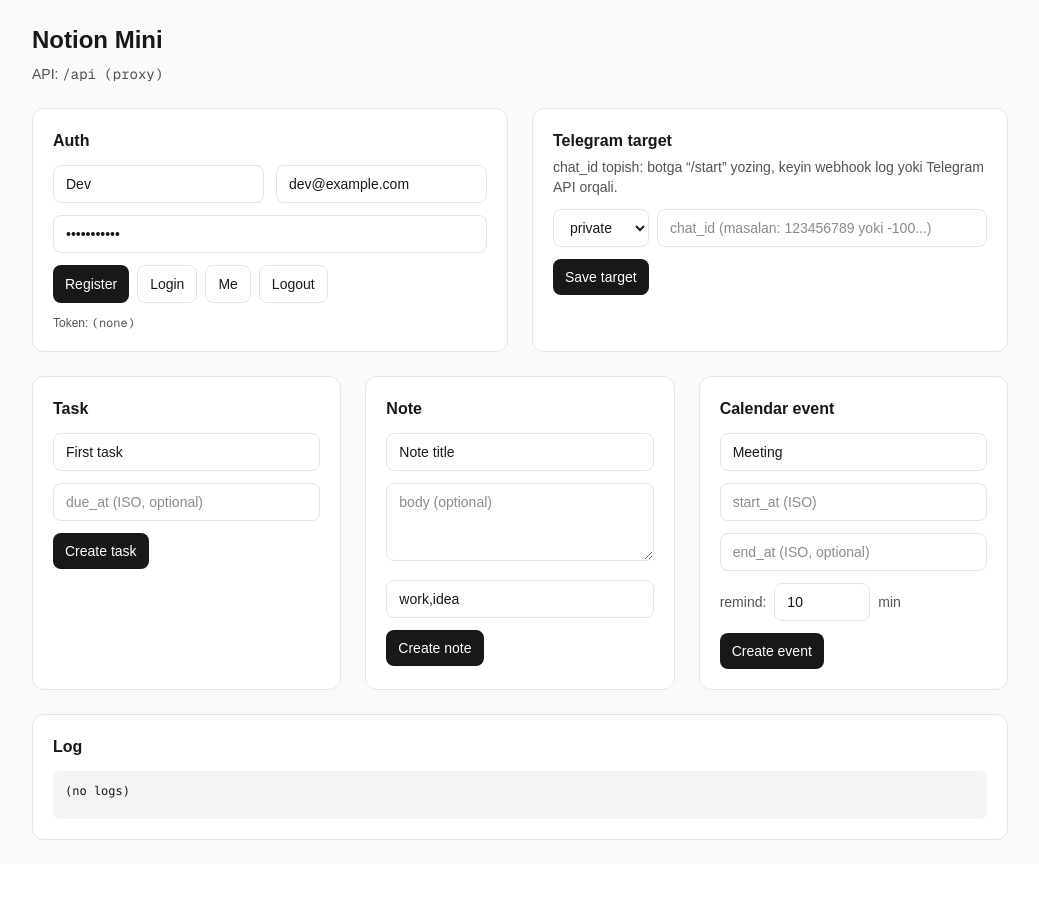
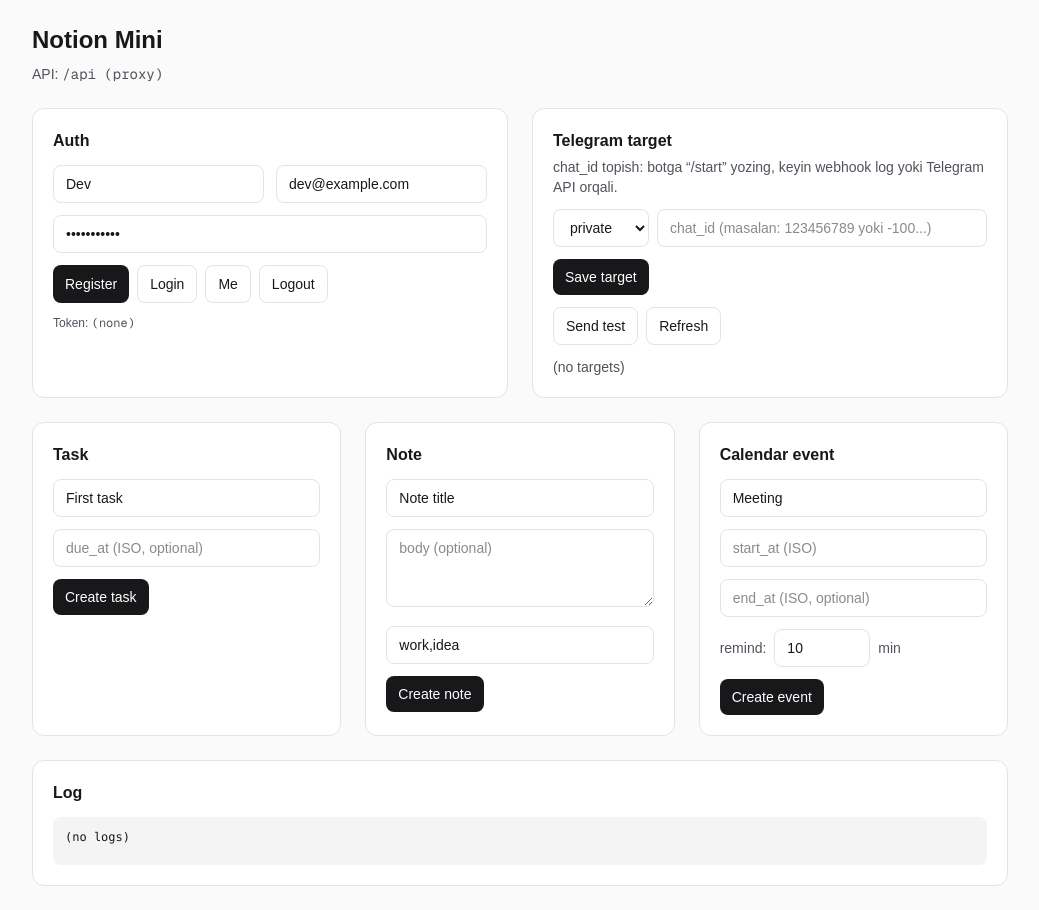
Before and after one commit to sherzot/Notion, a Next.js app in the folder frontend/: page / in a window 1280 px wide. Shown: the whole page, without its empty margins (120-1159 px from the left). Before the commit the page ends 864 px from the top, so only its background shows below. Built offline with nearby package versions, Linux system fonts and the light colour scheme.

Commit message:
feat(ui): manage telegram targets + send test

```diff
--- a/frontend/src/app/page.jsx
+++ b/frontend/src/app/page.jsx
@@ -67,10 +67,29 @@
 
   const [tgType, setTgType] = useState("private");
   const [tgChatId, setTgChatId] = useState("");
+  const [tgTargets, setTgTargets] = useState([]);
 
   useEffect(() => {
     if (token) localStorage.setItem(LS_TOKEN_KEY, token);
     else localStorage.removeItem(LS_TOKEN_KEY);
+  }, [token]);
+
+  async function refreshTelegramTargets(t = token) {
+    if (!t) {
+      setTgTargets([]);
+      return;
+    }
+    try {
+      const res = await apiFetch("/api/telegram-targets", { method: "GET", token: t });
+      setTgTargets(res.telegram_targets || []);
+    } catch (e) {
+      setLog(`telegram targets: ${errorMessage(e)}`);
+    }
+  }
+
+  useEffect(() => {
+    refreshTelegramTargets();
+    // eslint-disable-next-line react-hooks/exhaustive-deps
   }, [token]);
 
   const prettyUser = useMemo(() => {
@@ -101,6 +120,7 @@
       });
       setToken(res.token);
       setUser(res.user);
+      await refreshTelegramTargets(res.token);
       setLog("login: ok");
     } catch (e) {
       setLog(`login: ${errorMessage(e)}`);
@@ -115,6 +135,7 @@
         token,
       });
       setUser(res.user);
+      await refreshTelegramTargets(token);
       setLog("me: ok");
     } catch (e) {
       setLog(`me: ${errorMessage(e)}`);
@@ -202,9 +223,38 @@
           enabled: true,
         }),
       });
+      await refreshTelegramTargets(token);
       setLog("telegram target: saved");
     } catch (e) {
       setLog(`telegram target: ${errorMessage(e)}`);
+    }
+  }
+
+  async function deleteTelegramTarget(id) {
+    try {
+      setLog(`delete telegram target #${id}...`);
+      await apiFetch(`/api/telegram-targets/${id}`, {
+        method: "DELETE",
+        token,
+      });
+      await refreshTelegramTargets(token);
+      setLog("telegram target: deleted");
+    } catch (e) {
+      setLog(`telegram target delete: ${errorMessage(e)}`);
+    }
+  }
+
+  async function sendTelegramTest() {
+    try {
+      setLog("telegram test...");
+      const res = await apiFetch("/api/telegram/test", {
+        method: "POST",
+        token,
+        body: JSON.stringify({ text: "Test from Notion Mini" }),
+      });
+      setLog(`telegram test: ${JSON.stringify(res, null, 2)}`);
+    } catch (e) {
+      setLog(`telegram test: ${errorMessage(e)}`);
     }
   }
 
@@ -318,6 +368,51 @@
               >
                 Save target
               </button>
+
+              <div className="flex flex-wrap gap-2">
+                <button
+                  className="rounded-lg border border-zinc-200 px-3 py-2 text-sm dark:border-white/10"
+                  onClick={sendTelegramTest}
+                  disabled={!token}
+                >
+                  Send test
+                </button>
+                <button
+                  className="rounded-lg border border-zinc-200 px-3 py-2 text-sm dark:border-white/10"
+                  onClick={() => refreshTelegramTargets(token)}
+                  disabled={!token}
+                >
+                  Refresh
+                </button>
+              </div>
+
+              <div className="space-y-2">
+                {tgTargets.length ? (
+                  tgTargets.map((t) => (
+                    <div
+                      key={t.id}
+                      className="flex items-center justify-between gap-3 rounded-lg border border-zinc-200 px-3 py-2 text-sm dark:border-white/10"
+                    >
+                      <div className="min-w-0">
+                        <div className="font-mono text-xs text-zinc-600 dark:text-zinc-400">
+                          #{t.id} • {t.type} • enabled={String(t.enabled)}
+                        </div>
+                        <div className="truncate font-mono">{t.chat_id}</div>
+                      </div>
+                      <button
+                        className="rounded-lg border border-zinc-200 px-3 py-1 text-xs dark:border-white/10"
+                        onClick={() => deleteTelegramTarget(t.id)}
+                      >
+                        Delete
+                      </button>
+                    </div>
+                  ))
+                ) : (
+                  <div className="text-sm text-zinc-600 dark:text-zinc-400">
+                    (no targets)
+                  </div>
+                )}
+              </div>
             </div>
           </section>
         </div>
```
